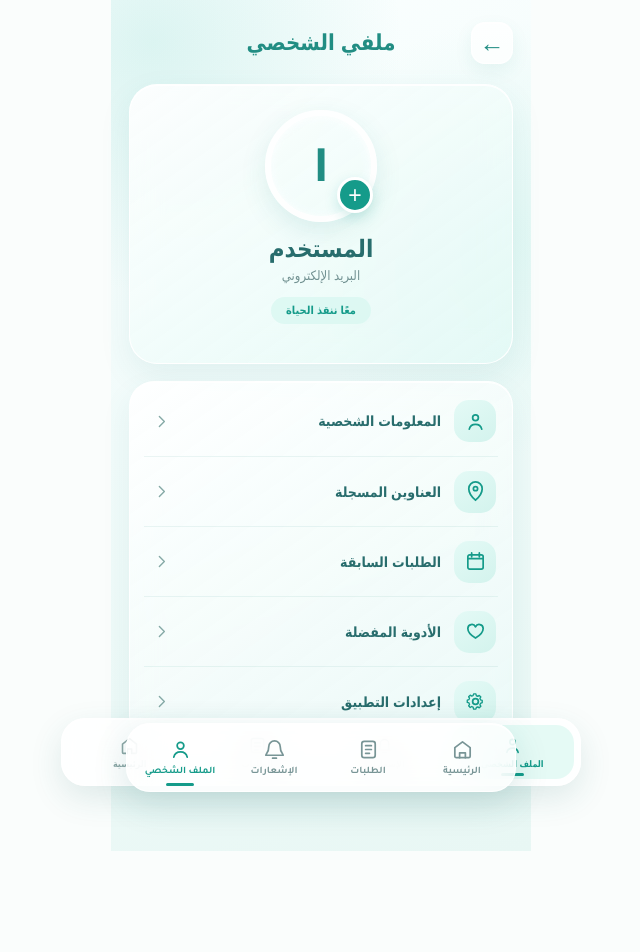
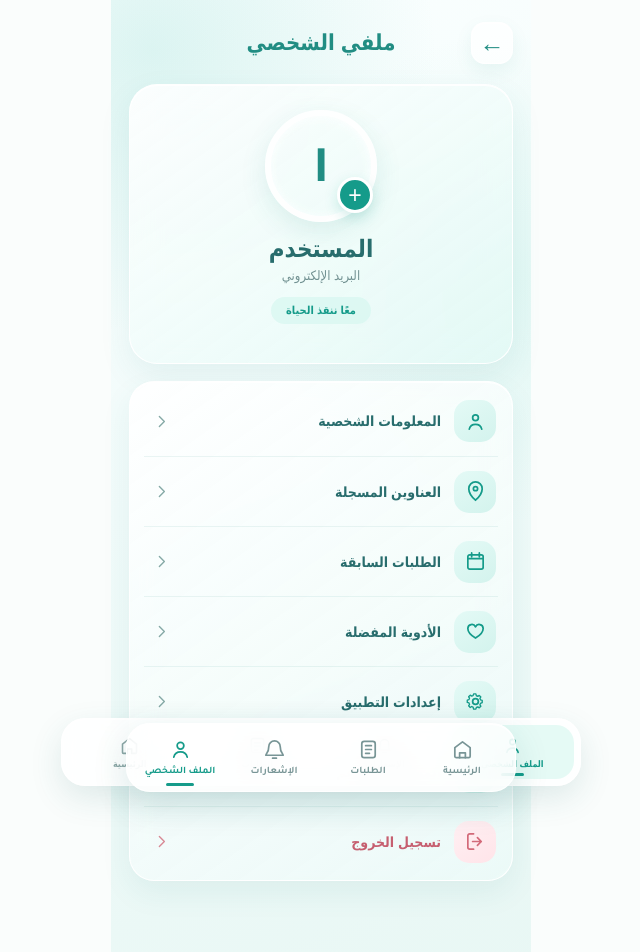
Before and after one commit to saedhamdy660-wq/nabd-alamal-frontend, a React (Vite) app: page /profile in a window 1280 px wide. Shown: the top 952 px of the page, without its empty margins (319-959 px from the left). Built offline with nearby package versions, Linux system fonts and the light colour scheme; no server answers.

Commit message:
Update Profile.jsx

```diff
--- a/src/pages/Profile.jsx
+++ b/src/pages/Profile.jsx
@@ -5,9 +5,7 @@ import { api } from "../api.js";
 function getSavedUser() {
   try {
     const saved = localStorage.getItem("nabd_user");
-
     if (!saved) return null;
-
     return JSON.parse(saved);
   } catch {
     return null;
@@ -17,21 +15,8 @@ function getSavedUser() {
 function UserIcon() {
   return (
     <svg viewBox="0 0 24 24">
-      <circle
-        cx="12"
-        cy="8"
-        r="3"
-        fill="none"
-        stroke="currentColor"
-        strokeWidth="1.8"
-      />
-      <path
-        d="M5.5 20c.8-3.3 3-5 6.5-5s5.7 1.7 6.5 5"
-        fill="none"
-        stroke="currentColor"
-        strokeWidth="1.8"
-        strokeLinecap="round"
-      />
+      <circle cx="12" cy="8" r="3" fill="none" stroke="currentColor" strokeWidth="1.8" />
+      <path d="M5.5 20c.8-3.3 3-5 6.5-5s5.7 1.7 6.5 5" fill="none" stroke="currentColor" strokeWidth="1.8" strokeLinecap="round" />
     </svg>
   );
 }
@@ -39,20 +24,8 @@ function UserIcon() {
 function LocationIcon() {
   return (
     <svg viewBox="0 0 24 24">
-      <path
-        d="M12 21s7-6.1 7-12a7 7 0 1 0-14 0c0 5.9 7 12 7 12Z"
-        fill="none"
-        stroke="currentColor"
-        strokeWidth="1.8"
-      />
-      <circle
-        cx="12"
-        cy="9"
-        r="2.2"
-        fill="none"
-        stroke="currentColor"
-        strokeWidth="1.8"
-      />
+      <path d="M12 21s7-6.1 7-12a7 7 0 1 0-14 0c0 5.9 7 12 7 12Z" fill="none" stroke="currentColor" strokeWidth="1.8" />
+      <circle cx="12" cy="9" r="2.2" fill="none" stroke="currentColor" strokeWidth="1.8" />
     </svg>
   );
 }
@@ -60,23 +33,8 @@ function LocationIcon() {
 function CalendarIcon() {
   return (
     <svg viewBox="0 0 24 24">
-      <rect
-        x="4"
-        y="5"
-        width="16"
-        height="15"
-        rx="2"
-        fill="none"
-        stroke="currentColor"
-        strokeWidth="1.8"
-      />
-      <path
-        d="M8 3v4M16 3v4M4 9h16"
-        fill="none"
-        stroke="currentColor"
-        strokeWidth="1.8"
-        strokeLinecap="round"
-      />
+      <rect x="4" y="5" width="16" height="15" rx="2" fill="none" stroke="currentColor" strokeWidth="1.8" />
+      <path d="M8 3v4M16 3v4M4 9h16" fill="none" stroke="currentColor" strokeWidth="1.8" strokeLinecap="round" />
     </svg>
   );
 }
@@ -84,13 +42,7 @@ function CalendarIcon() {
 function HeartIcon() {
   return (
     <svg viewBox="0 0 24 24">
-      <path
-        d="M20 8.8c0 5.2-8 10-8 10s-8-4.8-8-10a4.2 4.2 0 0 1 8-1.7A4.2 4.2 0 0 1 20 8.8Z"
-        fill="none"
-        stroke="currentColor"
-        strokeWidth="1.8"
-        strokeLinejoin="round"
-      />
+      <path d="M20 8.8c0 5.2-8 10-8 10s-8-4.8-8-10a4.2 4.2 0 0 1 8-1.7A4.2 4.2 0 0 1 20 8.8Z" fill="none" stroke="currentColor" strokeWidth="1.8" strokeLinejoin="round" />
     </svg>
   );
 }
@@ -98,14 +50,7 @@ function HeartIcon() {
 function SettingsIcon() {
   return (
     <svg viewBox="0 0 24 24">
-      <circle
-        cx="12"
-        cy="12"
-        r="3"
-        fill="none"
-        stroke="currentColor"
-        strokeWidth="1.8"
-      />
+      <circle cx="12" cy="12" r="3" fill="none" stroke="currentColor" strokeWidth="1.8" />
       <path
         d="M19 13.2v-2.4l-1.8-.5a5.9 5.9 0 0 0-.6-1.5l1-1.5-1.7-1.7-1.5 1a5.9 5.9 0 0 0-1.5-.6L12.4 4H10l-.5 1.8a5.9 5.9 0 0 0-1.5.6l-1.5-1L4.8 7.1l1 1.5a5.9 5.9 0 0 0-.6 1.5l-1.8.5v2.4l1.8.5a5.9 5.9 0 0 0 .6 1.5l-1 1.5 1.7 1.7 1.5-1a5.9 5.9 0 0 0 1.5.6L10 20h2.4l.5-1.8a5.9 5.9 0 0 0 1.5-.6l1.5 1 1.7-1.7-1-1.5a5.9 5.9 0 0 0 .6-1.5l1.8-.7Z"
         fill="none"
@@ -117,17 +62,24 @@ function SettingsIcon() {
   );
 }
 
-function BellIcon() {
+function SupportIcon() {
   return (
     <svg viewBox="0 0 24 24">
       <path
-        d="M6 17h12l-1.2-1.7V10a4.8 4.8 0 0 0-9.6 0v5.3L6 17Z"
+        d="M4 13v-1a8 8 0 0 1 16 0v1"
+        fill="none"
+        stroke="currentColor"
+        strokeWidth="1.8"
+        strokeLinecap="round"
+      />
+      <path
+        d="M4 13h3v5H5a1 1 0 0 1-1-1v-4Zm16 0h-3v5h2a1 1 0 0 0 1-1v-4Z"
         fill="none"
         stroke="currentColor"
         strokeWidth="1.8"
       />
       <path
-        d="M10 20h4"
+        d="M17 18c-.7 1.2-1.9 2-3.5 2H12"
         fill="none"
         stroke="currentColor"
         strokeWidth="1.8"
@@ -137,26 +89,42 @@ function BellIcon() {
   );
 }
 
-function RequestsIcon() {
+function LogoutIcon() {
   return (
     <svg viewBox="0 0 24 24">
-      <rect
-        x="5"
-        y="4"
-        width="14"
-        height="16"
-        rx="2"
-        fill="none"
-        stroke="currentColor"
-        strokeWidth="1.8"
-      />
       <path
-        d="M8.5 9h7M8.5 13h7M8.5 17h4"
+        d="M10 4H6a2 2 0 0 0-2 2v12a2 2 0 0 0 2 2h4"
         fill="none"
         stroke="currentColor"
         strokeWidth="1.8"
         strokeLinecap="round"
       />
+      <path
+        d="M14 8l4 4-4 4M9 12h9"
+        fill="none"
+        stroke="currentColor"
+        strokeWidth="1.8"
+        strokeLinecap="round"
+        strokeLinejoin="round"
+      />
+    </svg>
+  );
+}
+
+function BellIcon() {
+  return (
+    <svg viewBox="0 0 24 24">
+      <path d="M6 17h12l-1.2-1.7V10a4.8 4.8 0 0 0-9.6 0v5.3L6 17Z" fill="none" stroke="currentColor" strokeWidth="1.8" />
+      <path d="M10 20h4" fill="none" stroke="currentColor" strokeWidth="1.8" strokeLinecap="round" />
+    </svg>
+  );
+}
+
+function RequestsIcon() {
+  return (
+    <svg viewBox="0 0 24 24">
+      <rect x="5" y="4" width="14" height="16" rx="2" fill="none" stroke="currentColor" strokeWidth="1.8" />
+      <path d="M8.5 9h7M8.5 13h7M8.5 17h4" fill="none" stroke="currentColor" strokeWidth="1.8" strokeLinecap="round" />
     </svg>
   );
 }
@@ -164,13 +132,7 @@ function RequestsIcon() {
 function HomeIcon() {
   return (
     <svg viewBox="0 0 24 24">
-      <path
-        d="M4 10.5L12 4l8 6.5V20a1 1 0 0 1-1 1h-4.5v-5h-5v5H5a1 1 0 0 1-1-1v-9.5Z"
-        fill="none"
-        stroke="currentColor"
-        strokeWidth="1.8"
-        strokeLinejoin="round"
-      />
+      <path d="M4 10.5L12 4l8 6.5V20a1 1 0 0 1-1 1h-4.5v-5h-5v5H5a1 1 0 0 1-1-1v-9.5Z" fill="none" stroke="currentColor" strokeWidth="1.8" strokeLinejoin="round" />
     </svg>
   );
 }
@@ -178,21 +140,17 @@ function HomeIcon() {
 function ArrowIcon() {
   return (
     <svg viewBox="0 0 24 24">
-      <path
-        d="M9 5l7 7-7 7"
-        fill="none"
-        stroke="currentColor"
-        strokeWidth="2"
-        strokeLinecap="round"
-        strokeLinejoin="round"
-      />
+      <path d="M9 5l7 7-7 7" fill="none" stroke="currentColor" strokeWidth="2" strokeLinecap="round" strokeLinejoin="round" />
     </svg>
   );
 }
 
-function ProfileMenuItem({ icon, title, onClick }) {
+function ProfileMenuItem({ icon, title, onClick, danger = false }) {
   return (
-    <button className="profile-menu-item" onClick={onClick}>
+    <button
+      className={`profile-menu-item ${danger ? "danger-item" : ""}`}
+      onClick={onClick}
+    >
       <div className="menu-icon">{icon}</div>
 
       <span>{title}</span>
@@ -210,10 +168,6 @@ export default function Profile() {
   const [user, setUser] = useState(getSavedUser());
 
   useEffect(() => {
-    /*
-      نحاول نجيب بيانات المستخدم من الـ API.
-      ولو فشل، نستخدم البيانات المحفوظة بعد التسجيل.
-    */
     api
       .getUser()
       .then((data) => {
@@ -229,10 +183,6 @@ export default function Profile() {
       .catch(() => {});
   }, []);
 
-  /*
-    الاسم هيكون اسم المستخدم اللي سجل بيه.
-    الكود بيتعامل مع أكثر من شكل للبيانات.
-  */
   const userName =
     user?.name ||
     user?.username ||
@@ -250,6 +200,14 @@ export default function Profile() {
     user?.profileImage ||
     localStorage.getItem("nabd_avatar") ||
     "";
+
+  // تسجيل الخروج
+  const handleLogout = () => {
+    localStorage.removeItem("nabd_user");
+    localStorage.removeItem("nabd_avatar");
+
+    navigate("/login", { replace: true });
+  };
 
   return (
     <div className="profile-page">
@@ -335,9 +293,22 @@ export default function Profile() {
         <ProfileMenuItem
           icon={<SettingsIcon />}
           title="إعدادات التطبيق"
-          onClick={() =>
-            navigate("/notification-settings")
-          }
+          onClick={() => navigate("/notification-settings")}
+        />
+
+        {/* المساعدة والدعم */}
+        <ProfileMenuItem
+          icon={<SupportIcon />}
+          title="المساعدة والدعم"
+          onClick={() => navigate("/support")}
+        />
+
+        {/* تسجيل الخروج */}
+        <ProfileMenuItem
+          icon={<LogoutIcon />}
+          title="تسجيل الخروج"
+          danger
+          onClick={handleLogout}
         />
 
       </section>
@@ -388,9 +359,7 @@ export default function Profile() {
         .profile-page {
           min-height: 100vh;
           padding: 22px 18px 110px;
-
           direction: rtl;
-
           color: #24575a;
 
           background:
@@ -425,11 +394,8 @@ export default function Profile() {
 
         .profile-header h1 {
           margin: 0;
-
           text-align: center;
-
           color: #218d83;
-
           font-size: 22px;
           font-weight: 800;
         }
@@ -444,7 +410,6 @@ export default function Profile() {
           background: rgba(255,255,255,.72);
 
           color: #218d83;
-
           font-size: 25px;
 
           cursor: pointer;
@@ -459,13 +424,13 @@ export default function Profile() {
           height: 42px;
         }
 
-        /* Profile */
+        /* Profile Card */
+
         .profile-card {
           max-width: 520px;
           margin: 0 auto 17px;
 
           min-height: 280px;
-
           padding: 25px 18px;
 
           text-align: center;
@@ -535,7 +500,6 @@ export default function Profile() {
           height: 36px;
 
           border: 3px solid white;
-
           border-radius: 50%;
 
           display: flex;
@@ -543,7 +507,6 @@ export default function Profile() {
           justify-content: center;
 
           color: white;
-
           background: #159b8a;
 
           font-size: 23px;
@@ -557,18 +520,14 @@ export default function Profile() {
 
         .profile-card h2 {
           margin: 0 0 5px;
-
           color: #286d6d;
-
           font-size: 24px;
           font-weight: 800;
         }
 
         .profile-card p {
           margin: 0;
-
           color: #729292;
-
           font-size: 13px;
         }
 
@@ -590,6 +549,7 @@ export default function Profile() {
         }
 
         /* Menu */
+
         .profile-menu {
           max-width: 520px;
           margin: 0 auto;
@@ -697,7 +657,29 @@ export default function Profile() {
           height: 17px;
         }
 
+        /* Logout */
+
+        .danger-item .menu-icon {
+          color: #d36a79;
+
+          background:
+            linear-gradient(
+              145deg,
+              #fff0f3,
+              #ffe4e9
+            );
+        }
+
+        .danger-item span {
+          color: #c65f70 !important;
+        }
+
+        .danger-item .menu-arrow {
+          color: #d88a96;
+        }
+
         /* Bottom Nav */
+
         .profile-bottom-nav {
           position: fixed;
 
```
